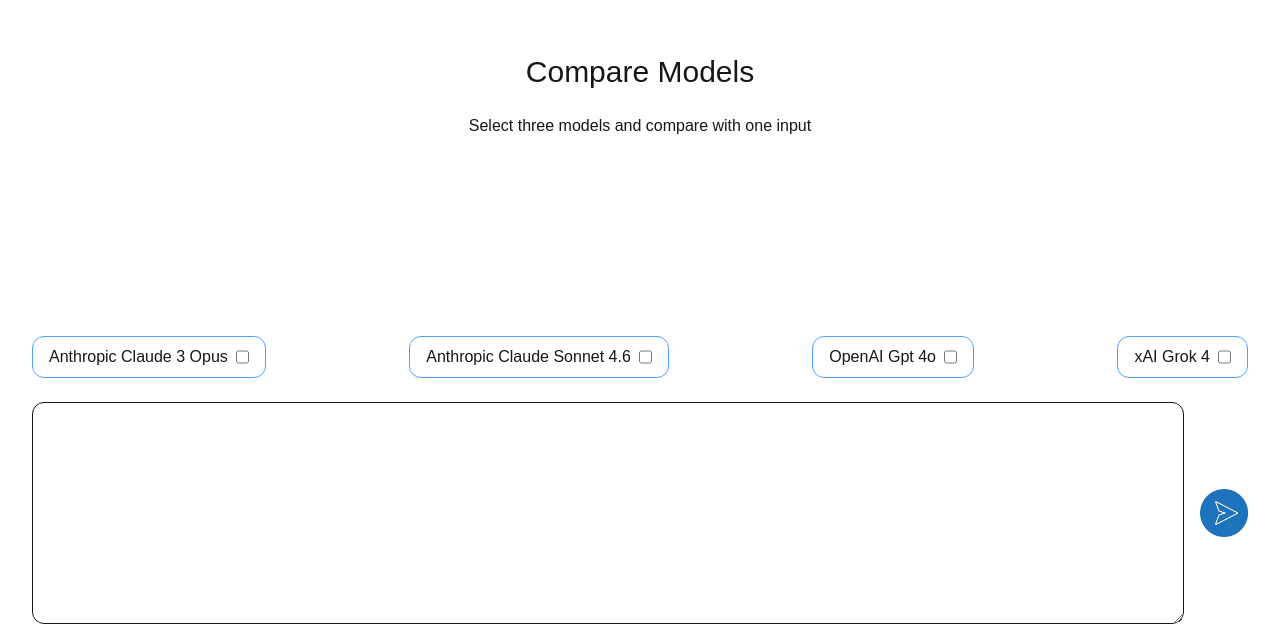
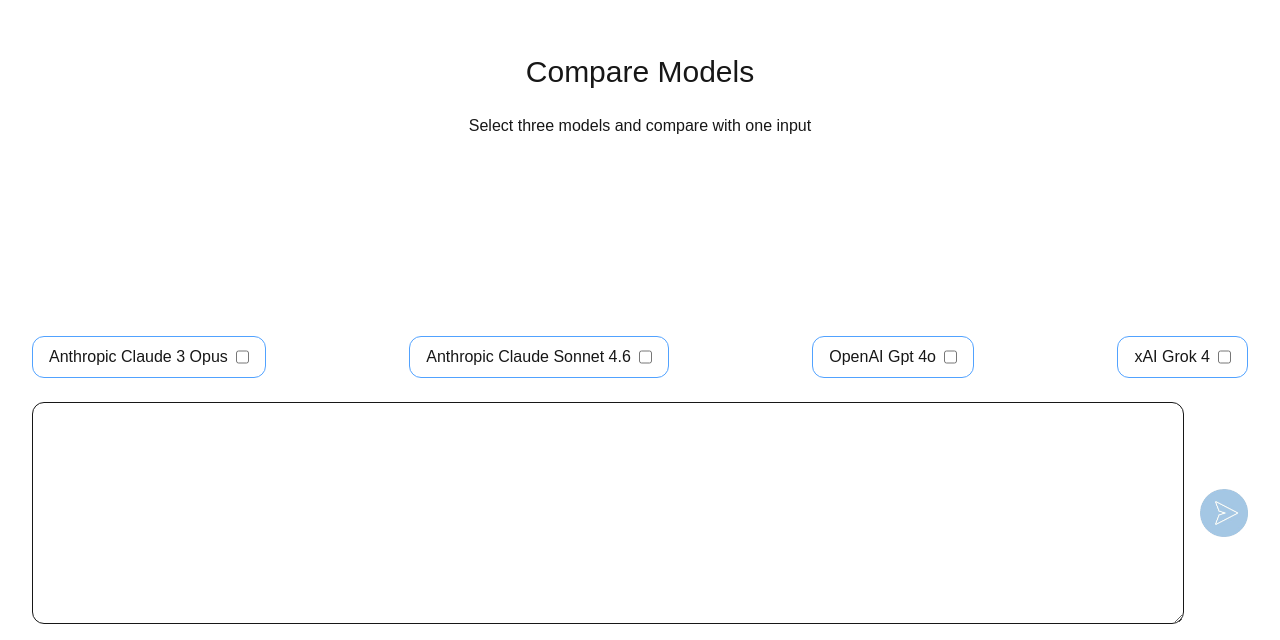
Before and after one commit to LassazVegaz/compare-ai, a Next.js app: page / in a window 1280 px wide. Shown: the part 160-800 px from the top of the page. Built offline with nearby package versions, Linux system fonts and the light colour scheme; what node-cache would draw is missing.

Commit message:
some validations

```diff
--- a/src/app/actions.ts
+++ b/src/app/actions.ts
@@ -5,7 +5,7 @@
 
 const schema = z.object({
   prompt: z.string(),
-  models: z.array(z.enum(supportedModels)),
+  models: z.array(z.enum(supportedModels)).length(3),
 });
 
 export const compareModels = async (
--- a/src/app/components/ClientSide.tsx
+++ b/src/app/components/ClientSide.tsx
@@ -18,6 +18,7 @@
 };
 
 const MAX_CHECK_COUNT = 3;
+const VALID_CHECK_COUNT = MAX_CHECK_COUNT;
 
 const buildCheckboxesStates = (checkboxes: ClientSideProps["checkboxes"]) => {
   const state: Record<string, boolean> = {};
@@ -77,10 +78,14 @@
       </div>
 
       <div className="grid grid-cols-[1fr_auto] gap-x-4">
-        <textarea className="border outline-none rounded-xl p-4 scrollbar-custom" />
+        <textarea
+          className="border outline-none rounded-xl p-4 scrollbar-custom"
+          required
+        />
         <button
           type="submit"
-          className="self-center rounded-full cursor-pointer disabled:opacity-[0.4]"
+          disabled={checkedCount !== VALID_CHECK_COUNT}
+          className="self-center rounded-full cursor-pointer disabled:opacity-[0.4] disabled:cursor-default"
         >
           <Image src={sendIcon} alt="send button" className="w-12" />
         </button>
```
